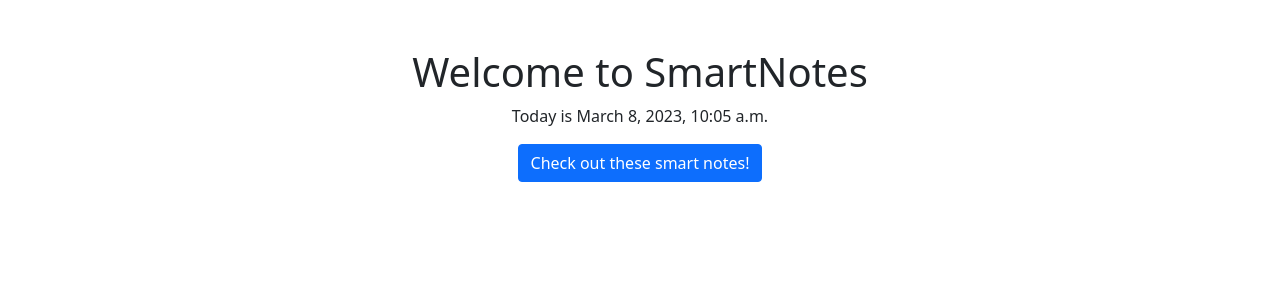
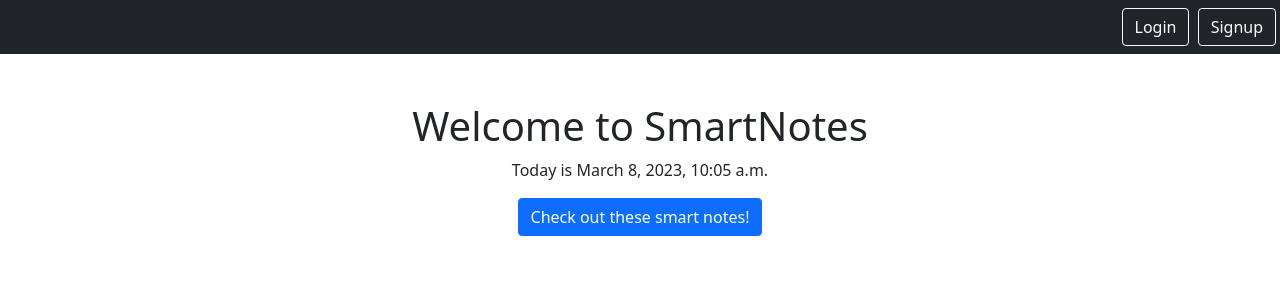
Before and after one commit to chrystalme/smartnotes, a Django app: page / in a window 1280 px wide. Shown: the top 300 px of the page. Run offline with Django 4.2, Linux system fonts and the light colour scheme.

Commit message:
Add nav bar and buttons

```diff
--- /dev/null
+++ b/home/templates/home/logout.html
@@ -0,0 +1,5 @@
+{% extends 'base.html' %}
+
+{% block content %}
+<h1>Hope to see you soon</h1>
+{% endblock %}
--- a/home/urls.py
+++ b/home/urls.py
@@ -3,8 +3,10 @@ from django.urls import path
 from . import views
 
 urlpatterns = [
-    path('', views.HomeView.as_view()),
-    path('home', views.HomeView.as_view()),
-    path('authorized', views.AuthorizedView.as_view()),
-    path('login', views.LoginInterfaceView.as_view()),
+    path('', views.HomeView.as_view(), name='index'),
+    path('home', views.HomeView.as_view(), name='index'),
+    # path('authorized', views.AuthorizedView.as_view(), name='authorized'),
+    path('login', views.LoginInterfaceView.as_view(), name='login'),
+    path('logout', views.LogoutInterfaceView.as_view(), name='logout'),
+    path('signup', views.SignupView.as_view(), name='signup'),
 ]
--- a/home/views.py
+++ b/home/views.py
@@ -2,8 +2,22 @@ from datetime import datetime
 from django.views.generic import TemplateView
 from django.contrib.auth.mixins import LoginRequiredMixin
 from django.contrib.auth.views import LoginView, LogoutView
+from django.views.generic.edit import CreateView
+from django.contrib.auth.forms import UserCreationForm
+from django.shortcuts import redirect
 
+class SignupView(CreateView):
+   form_class = UserCreationForm
+   template_name = 'home/register.html'
+   success_url = '/smart/notes'
 
+   def get(self, request, *args, **kwargs):
+       if self.request.user.is_authenticated:
+           return redirect('notes.list')
+       return super().get(request, *args, **kwargs)
+
+class LogoutInterfaceView(LogoutView):
+   template_name = 'home/logout.html'
 class LoginInterfaceView(LoginView):
    template_name = 'home/login.html'
 
--- a/notes/views.py
+++ b/notes/views.py
@@ -30,7 +30,7 @@ class NotesListView(LoginRequiredMixin, ListView):
      model = Notes
      context_object_name = "notes"
      template_name = "notes/notes_list.html"
-     login_url = '/admin/'
+     login_url = '/login'
 
      def get_queryset(self):
           return self.request.user.notes.all()
--- a/static/templates/base.html
+++ b/static/templates/base.html
@@ -1,4 +1,5 @@
 {% load static %}
+<!Doctype html>
 <html lang="en">
 <head>
   <meta charset="UTF-8">
@@ -9,10 +10,23 @@
   <title>Smart notes</title>
 </head>
 <body>
+  <nav class="navbar navbar-dark bg-dark">
+    <div class="ms-auto">
+      {% if user.is_authenticated %}
+      <span class="btn btn-outline-light disabled me-1">{{user.username}}</span>
+        <a href="{% url 'notes.list' %}" class="btn btn-outline-light me-1">Home</a>
+        <a href="{% url 'notes.new' %}" class="btn btn-outline-light me-1">Create</a>
+        <a href="{% url 'logout' %}" class="btn btn-outline-light me-1">Logout</a>
+      {% else %}
+        <a href="{% url 'login' %}" class="btn btn-outline-light me-1">Login</a>
+        <a href="{% url 'signup' %}" class="btn btn-outline-light me-1">Signup</a>
+      {% endif %}
+    </div>
+  </nav>
   <div class="container my-5 text-center">
     {% block content %}
     {% endblock %}
   </div>
   <script src="https://cdn.jsdelivr.net/npm/bootstrap@5.1.3/dist/js/bootstrap.bundle.min.js" integrity="sha384-ka7Sk0Gln4gmtz2MlQnikT1wXgYsOg+OMhuP+IlRH9sENBO0LRn5q+8nbTov4+1p" crossorigin="anonymous"></script>
 </body>
-</html>
+</!Doctype>
```
Also changed, not shown: home/templates/home/register.html (added, +9 -0 lines), db.sqlite3.
